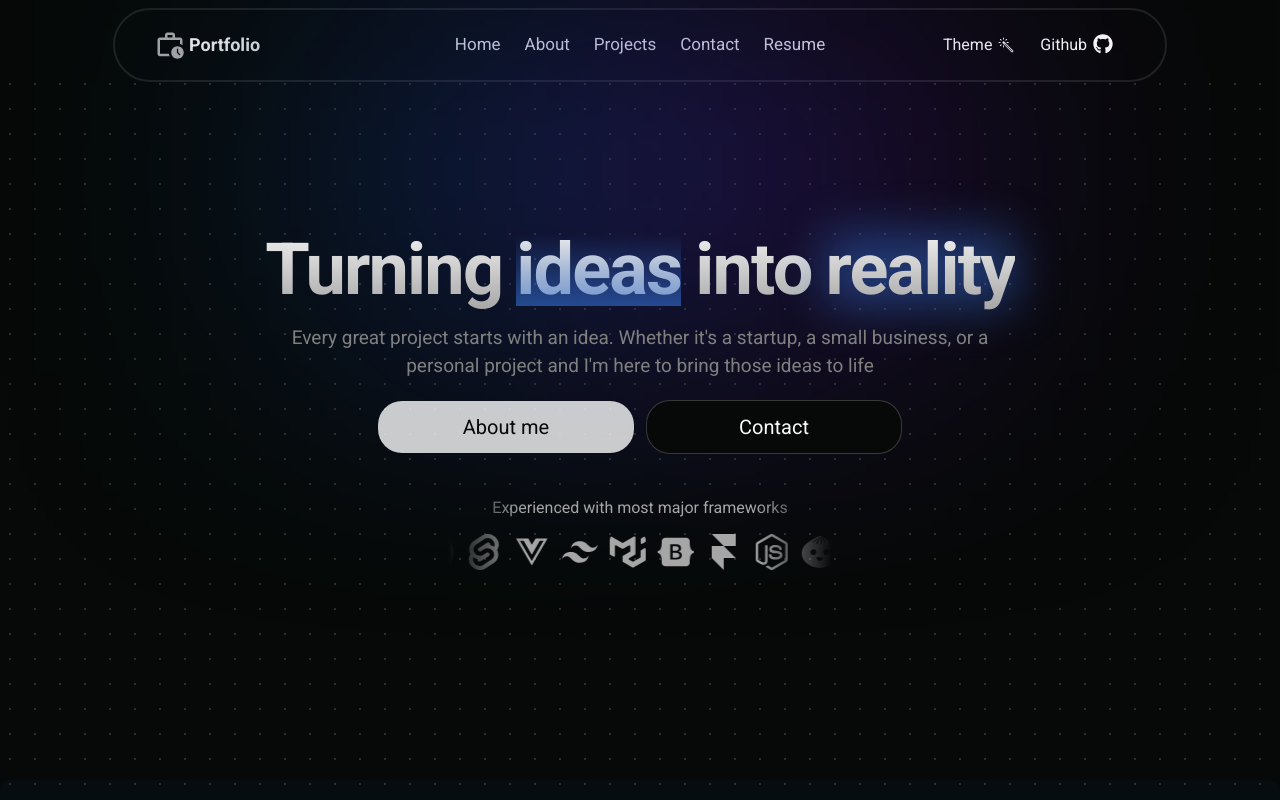
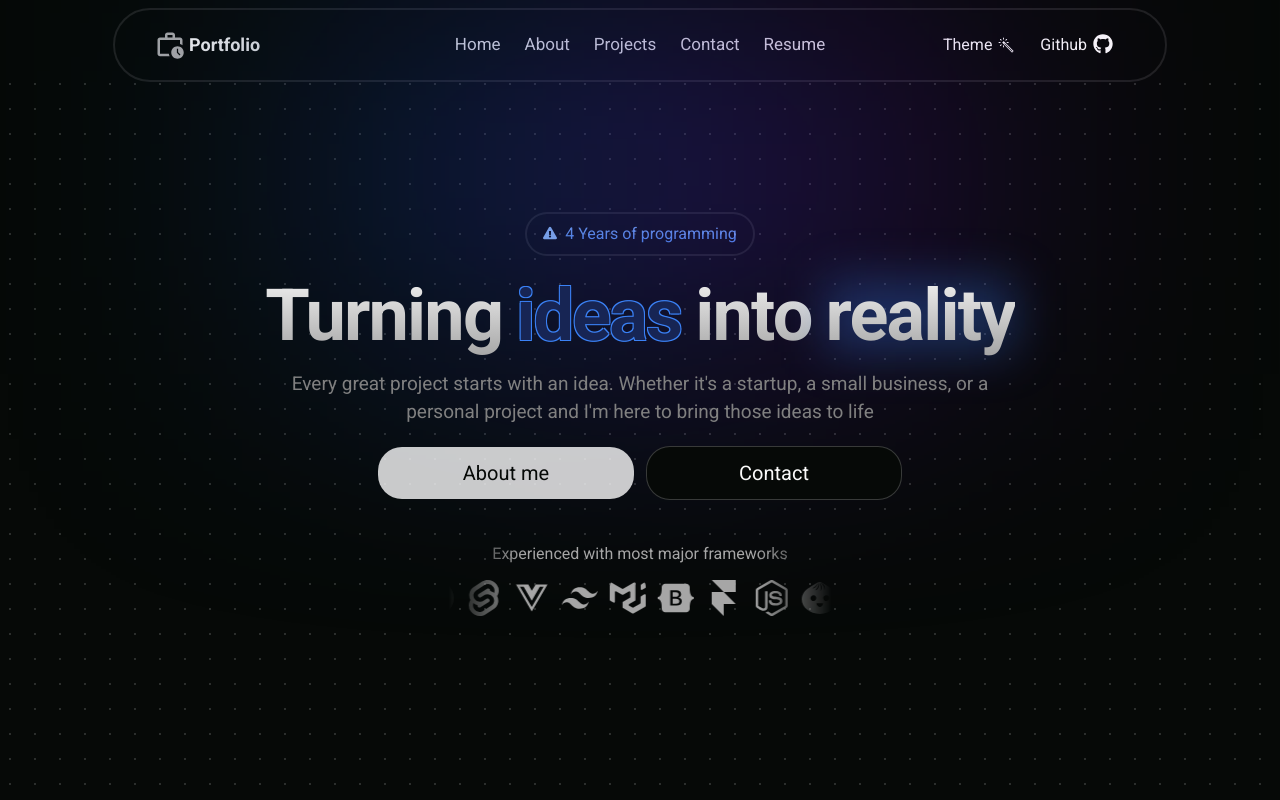
Before and after one commit to Humboorgir/portfolio-v3, a Next.js app: page / in a window 1280 px wide. Shown: the top 800 px of the page. Built offline with nearby package versions, Linux system fonts and the light colour scheme.

Commit message:
feat(hero): modify title a little bit

```diff
--- a/src/components/home/hero-section/hero-section.tsx
+++ b/src/components/home/hero-section/hero-section.tsx
@@ -23,18 +23,31 @@ import {
 } from "react-icons/si";
 import { FaVuejs as Vue } from "react-icons/fa6";
 import { SiTailwindcss as Tailwindcss } from "react-icons/si";
-
+import { FaExclamationTriangle as Exclamation } from "react-icons/fa";
 const HeroSection = () => {
   return (
-    <Column className="text-center py-36 mb-14 px-6">
+    <Column className="text-center pt-[8.5rem] pb-36 mb-14 px-6">
       {/* title  */}
+      <Text
+        className="flex items-center border-2 border-foreground-muted/20 px-4 py-2 rounded-full mb-2
+      bg-clip-text text-transparent bg-gradient-to-b from-blue-300 to-blue-500"
+        variant="lead">
+        <Exclamation className="h-3.5 w-3.5 mb-0.5 text-blue-300 mr-2" /> 4 Years of programming
+      </Text>
       <Text
         className="flex z-10 py-2 bg-clip-text text-transparent bg-gradient-to-b from-neutral-100 to-neutral-400"
         variant="h1">
-        Turning <span className="mx-3.5 bg-gradient-to-b from-transparent to-blue-500/50">ideas</span>
+        Turning{" "}
+        <span
+          style={{
+            textShadow: "-1px -1px 0 #3b82f6, 1px -1px 0 #3b82f6, -1px 1px 0 #3b82f6, 1px 1px 0 #3b82f6",
+          }}
+          className="mx-3.5 text-blue-950 bg-transparent">
+          ideas
+        </span>
         into{" "}
         <span className="ml-3.5 relative">
-          <div className="absolute left-0 right-0 top-0 bottom-0 bg-blue-500/40 blur-xl -z-10" />
+          <div className="absolute left-0 right-0 top-0 bottom-0 bg-blue-500/30 blur-xl -z-10" />
           <span className="bg-clip-text text-transparent bg-gradient-to-b from-neutral-100 to-neutral-400">
             reality
           </span>
```
